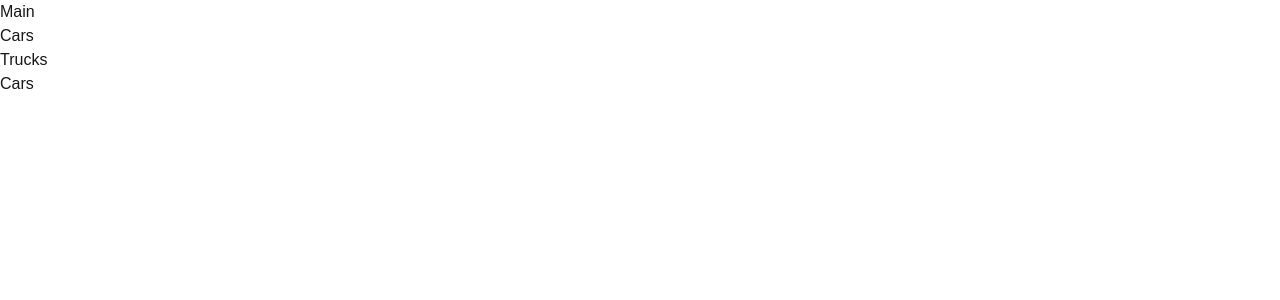
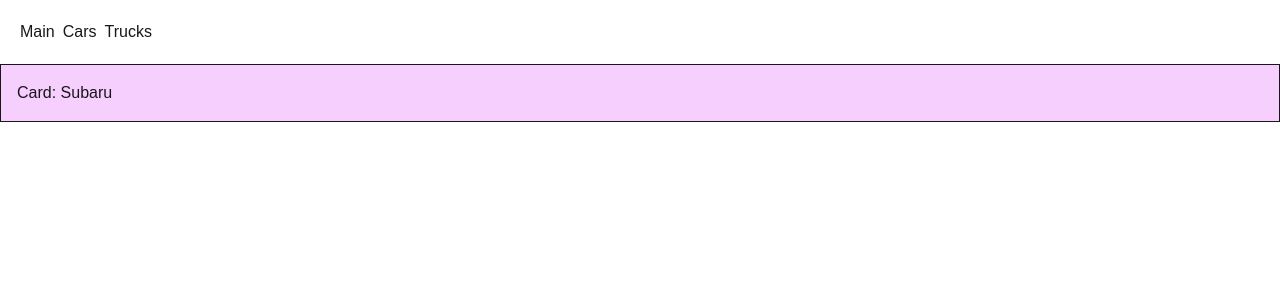
Before and after one commit to DannyFink1/5cwi_web, a Next.js app: page /cars in a window 1280 px wide. Shown: the top 300 px of the page. Built offline with nearby package versions, Linux system fonts and the light colour scheme.

Commit message:
added car Card with interfaces

```diff
--- a/app/cars/page.tsx
+++ b/app/cars/page.tsx
@@ -1,9 +1,28 @@
 import React from 'react'
+import Card from '../components/ui/cars/Card'
+import { Car, Motor } from '../lib/types/types'
 
 type Props = {}
 
+const motor: Motor = {
+    horsepower: 700,
+    serialNumber: 3545653
+}
+
+const car: Car = {
+    name: "Subaru",
+    type: "Fast",
+    color: "Green",
+    motor: motor
+}
+
 export default function Cars({}: Props) {
   return (
-    <div>Cars</div>
+    <div>
+        <Card car={car}/>
+
+
+
+    </div>
   )
 }
--- /dev/null
+++ b/app/components/ui/cars/Card.tsx
@@ -0,0 +1,10 @@
+import { Car } from '@/app/lib/types/types'
+import React from 'react'
+
+type Props = {car: Car}
+
+export default function Card({car}: Props) {
+  return (
+    <div className='bg-fuchsia-200 p-4 border'>Card: {car.name}</div>
+  )
+}
--- a/app/components/ui/menu.tsx
+++ b/app/components/ui/menu.tsx
@@ -6,15 +6,15 @@
 export default function Menu({}: Props) {
   return (
     <div>
-        <ul>
-            <li>
-                <Link href="/">Main</Link>
+        <ul className='flex p-4'>
+            <li className='p-1 hover:bg-amber-600'>
+                <Link href="/" >Main</Link>
             </li>
-            <li>
+            <li className='p-1 hover:bg-amber-600'>
                 <Link href="/cars">Cars</Link>
             </li>
-            <li>
-                <Link href="/trucks">Trucks</Link>
+            <li className='p-1 hover:bg-amber-600'>
+                <Link href="/trucks" >Trucks</Link>
             </li>
         </ul>
     </div>
--- /dev/null
+++ b/app/lib/types/types.tsx
@@ -0,0 +1,11 @@
+export interface Motor{
+    horsepower: number;
+    serialNumber: number;
+}
+
+export interface Car{
+    name: string;
+    type: string;
+    color: string;
+    motor: Motor;
+}
```
